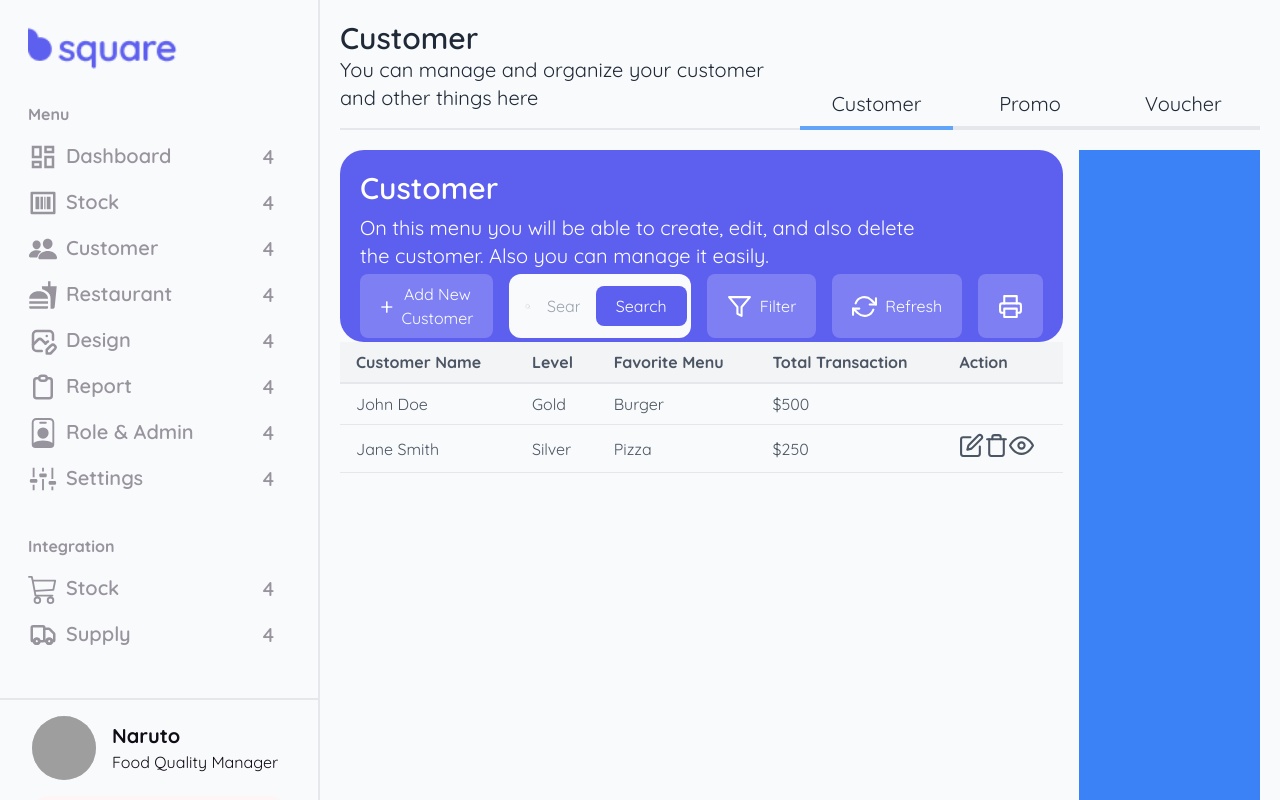
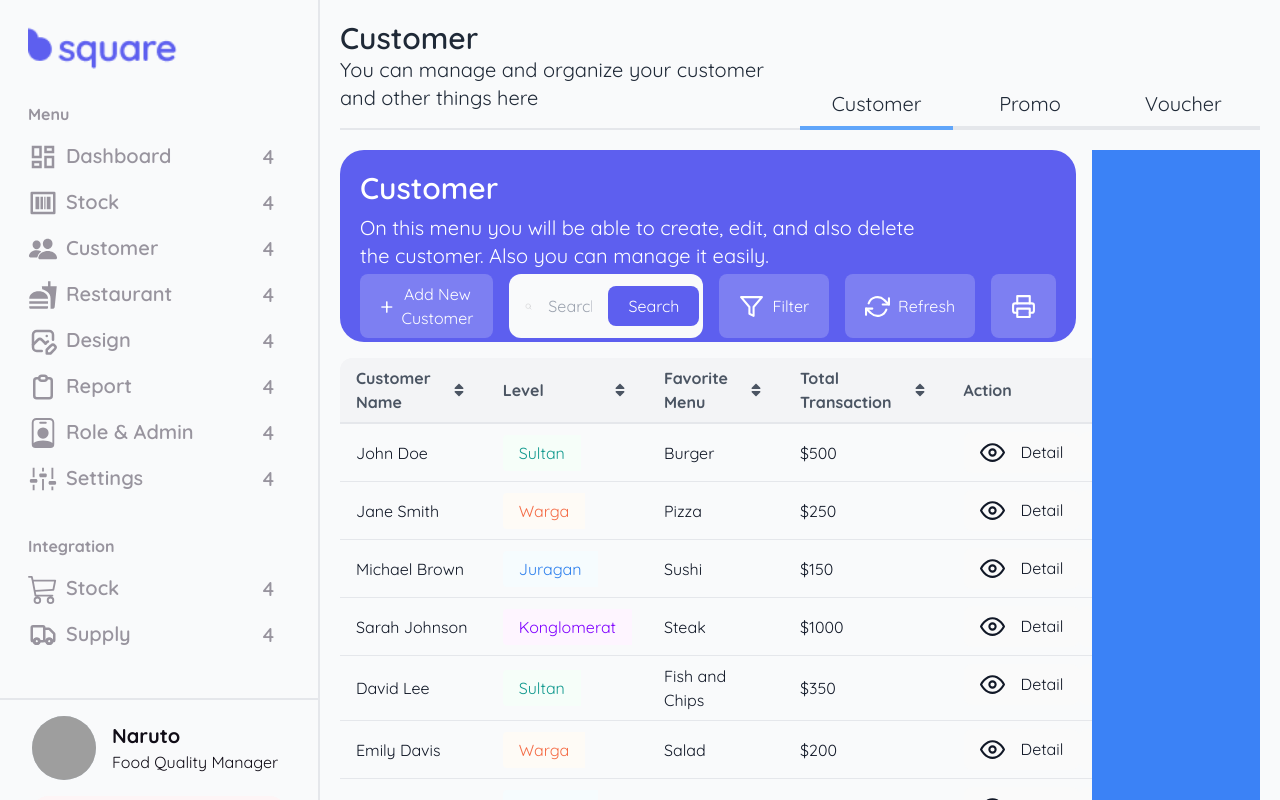
Before and after one commit to sulkhan10/next-cms-restaurant, a Next.js app: page /admin/dashboard in a window 1280 px wide. Built offline with nearby package versions, Linux system fonts and the light colour scheme; grey boxes are pictures that could not be loaded.

Commit message:
feat : add table

```diff
--- a/src/pages/admin/dashboard.js
+++ b/src/pages/admin/dashboard.js
@@ -1,7 +1,79 @@
 import AdminLayout from "@/components/layouts/AdminLayout";
 import Header from "@/components/organisms/Header";
-import { FiSearch,FiFilter,FiRefreshCw,FiPrinter ,FiEdit,FiTrash,FiEye} from "react-icons/fi";
+import {
+  FiSearch,
+  FiFilter,
+  FiRefreshCw,
+  FiPrinter,
+  FiEdit,
+  FiTrash,
+  FiEye,
+} from "react-icons/fi";
+import { FaSort } from "react-icons/fa";
 export default function Dashboard() {
+  const customerData = [
+    {
+      customerName: "John Doe",
+      level: "Sultan",
+      favoriteMenu: "Burger",
+      totalTransaction: "$500",
+    },
+    {
+      customerName: "Jane Smith",
+      level: "Warga",
+      favoriteMenu: "Pizza",
+      totalTransaction: "$250",
+    },
+    {
+      customerName: "Michael Brown",
+      level: "Juragan",
+      favoriteMenu: "Sushi",
+      totalTransaction: "$150",
+    },
+    {
+      customerName: "Sarah Johnson",
+      level: "Konglomerat",
+      favoriteMenu: "Steak",
+      totalTransaction: "$1000",
+    },
+    {
+      customerName: "David Lee",
+      level: "Sultan",
+      favoriteMenu: "Fish and Chips",
+      totalTransaction: "$350",
+    },
+    {
+      customerName: "Emily Davis",
+      level: "Warga",
+      favoriteMenu: "Salad",
+      totalTransaction: "$200",
+    },
+    {
+      customerName: "Daniel Wilson",
+      level: "Juragan",
+      favoriteMenu: "Pasta",
+      totalTransaction: "$100",
+    },
+    {
+      customerName: "Olivia Smith",
+      level: "Konglomerat",
+      favoriteMenu: "Tacos",
+      totalTransaction: "$800",
+    },
+    {
+      customerName: "Matthew Johnson",
+      level: "Sultan",
+      favoriteMenu: "Sushi",
+      totalTransaction: "$450",
+    },
+    {
+      customerName: "Sophia Brown",
+      level: "Warga",
+      favoriteMenu: "Burger",
+      totalTransaction: "$300",
+    },
+  ];
+
   return (
     <div>
       <AdminLayout>
@@ -34,56 +106,117 @@ export default function Dashboard() {
                   </button>
                 </form>
                 <button className="bg-white bg-opacity-20 flex gap-2 items-center px-5 py-2 rounded-lg w-1/8">
-                  <FiFilter size={25}  />
+                  <FiFilter size={25} />
                   Filter
                 </button>
                 <button className="bg-white bg-opacity-20 flex gap-2 items-center px-5 py-2 rounded-lg w-1/8">
-                  <FiRefreshCw size={25}  />
+                  <FiRefreshCw size={25} />
                   Refresh
                 </button>
                 <button className="bg-white bg-opacity-20  px-5 py-2 rounded-lg w-1/20">
-                  <FiPrinter size={25}  />
+                  <FiPrinter size={25} />
                 </button>
               </div>
             </div>
-            <table className="w-full border-collapse  text-gray-600">
+            <table className="w-full border-collapse  text-gray-600 mt-4 ">
               <thead>
-    <tr className="bg-gray-100 text-left border-b-2 border-gray-200">
-      <th className="px-4 py-2   ">Customer Name</th>
-      <th className="px-4 py-2   ">Level</th>
-      <th className="px-4 py-2   ">Favorite Menu</th>
-      <th className="px-4 py-2  ">Total Transaction</th>
-      <th className="px-4 py-2  ">Action</th>
+                <tr className="bg-gray-100 text-left border-b-2 border-gray-200 ">
+                  <th className="px-4 py-2 rounded-tl-xl">
+                    <div className="gap-4 flex justify-between items-center">
+                      <h1>Customer Name</h1>
+                      <button className="hover:bg-gray-200 p-1 rounded-xl">
+                        <FaSort />
+                      </button>
+                    </div>
+                  </th>
+                  <th className="px-4 py-2 ">
+                    <div className="gap-4 flex justify-between items-center">
+                      <h1>Level</h1>
+
+                      <button className="hover:bg-gray-200 p-1 rounded-xl">
+                        <FaSort />
+                      </button>
+                    </div>
+                  </th>
+                  <th className="px-4 py-2 ">
+                    <div className="gap-4 flex justify-between items-center">
+                      <h1>Favorite Menu</h1>
+                      <button className="hover:bg-gray-200 p-1 rounded-xl">
+                        <FaSort />
+                      </button>
+                    </div>
+                  </th>
+                  <th className="px-4 py-2 ">
+                    <div className="gap-4 flex justify-between items-center">
+                      <h1>Total Transaction</h1>
+                      <button className="hover:bg-gray-200 p-1 rounded-xl">
+                        <FaSort />
+                      </button>
+                    </div>
+                  </th>
+                  <th className="px-4 py-2  rounded-tr-xl">Action</th>
                 </tr>
               </thead>
               <tbody>
-    <tr className="border-b border-gray-200 hover:bg-gray-100">
-      <td className="px-4 py-2 whitespace-no-wrap">John Doe</td>
-      <td className="px-4 py-2 whitespace-no-wrap">Gold</td>
-      <td className="px-4 py-2 whitespace-no-wrap">Burger</td>
-      <td className="px-4 py-2 whitespace-no-wrap">$500</td>
-    </tr>
-    <tr className="border-b border-gray-200 hover:bg-gray-100">
-      <td className="px-4 py-2 whitespace-no-wrap">Jane Smith</td>
-      <td className="px-4 py-2 whitespace-no-wrap">Silver</td>
-      <td className="px-4 py-2 whitespace-no-wrap">Pizza</td>
-      <td className="px-4 py-2 whitespace-no-wrap">$250</td>
+                {customerData.map((item, index) => {
+                  return (
+                    <tr
+                      key={index}
+                      className="border-b border-gray-200 hover:bg-gray-100 text-gray-900"
+                    >
                       <td className="px-4 py-2 whitespace-no-wrap">
-        <button>
+                        {item.customerName}
+                      </td>
+                      <td className="px-4 py-2 whitespace-no-wrap">
+                        {item.level === "Warga" ? (
+                          <span className="text-[#F46B45] bg-[#FEFBF6] rounded-l px-4 py-2">
+                            {item.level}
+                          </span>
+                        ) : item.level === "Juragan" ? (
+                          <span className="text-[#2F80ED] bg-[#F6FCFE] rounded-l px-4 py-2">
+                            {item.level}
+                          </span>
+                        ) : item.level === "Konglomerat" ? (
+                          <span className="text-[#7F00FF] bg-[#FEF5FF] rounded-l px-4 py-2">
+                            {item.level}
+                          </span>
+                        ) : item.level === "Sultan" ? (
+                          <span className="text-[#11998E] bg-[#F6FEF9] rounded-l px-4 py-2">
+                            {item.level}
+                          </span>
+                        ) : (
+                          item.level
+                        )}
+                      </td>
+                      <td className="px-4 py-2 whitespace-no-wrap">
+                        {item.favoriteMenu}
+                      </td>
+                      <td className="px-4 py-2 whitespace-no-wrap">
+                        {item.totalTransaction}
+                      </td>
+                      <td className="px-4 py-2 whitespace-no-wrap flex justify-between">
+                        <button className="">
+                          <div className="flex gap-4 bg-[#FAFAFA] px-4 py-2 rounded-lg">
+                            <FiEye size={25} />
+                            <h1>Detail</h1>
+                          </div>
+                        </button>
+                        <button className="">
+                          <div className="flex gap-4 bg-[#FAFAFA] px-4 py-2 rounded-lg">
                             <FiEdit size={25} />
+                          </div>
                         </button>
-        <button>
-            <FiTrash size={25} />
-        </button>
-        <button>
-            <FiEye size={25} />
+                        <button className="">
+                          <div className="flex gap-4 bg-[#FEF5F6] px-4 py-2 rounded-lg">
+                            <FiTrash size={25} color="#F02D3A" />
+                          </div>
                         </button>
                       </td>
                     </tr>
-    {/* Add more rows as needed */}
+                  );
+                })}
               </tbody>
             </table>
-
           </div>
           <div className="w-1/5  bg-blue-500 h-full"></div>
         </div>
```
Lines whose indentation alone changed are shown as unchanged.
